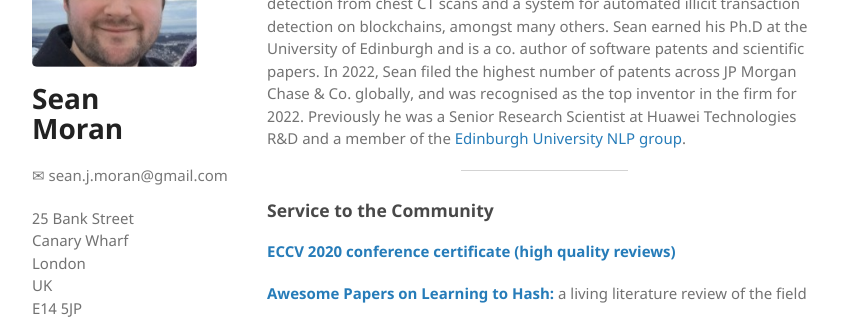
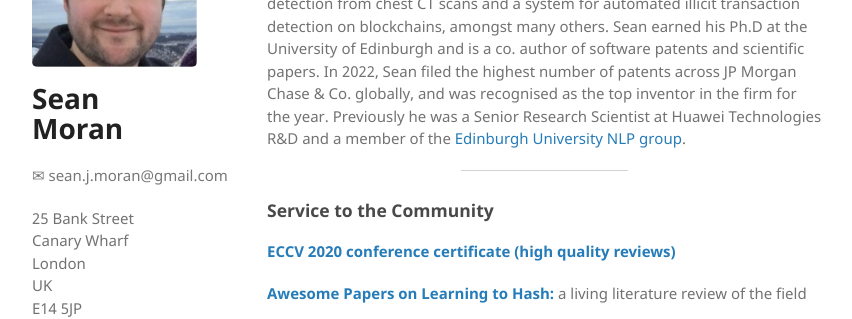
Before and after one commit to sjmoran/sjmoran.github.io, a Jekyll site: the page built from index.html, in a window 1280 px wide and 900 px high. Shown: the part 156-475 px from the top of the window, without its empty margins (26-878 px from the left). Built offline with Jekyll 4.4.1, drawn with Linux system fonts in a browser that asks for light colours; some of the changed text lies outside the part shown.

Commit message:
Update index.html

```diff
--- a/index.html
+++ b/index.html
@@ -3,7 +3,7 @@ layout: default
 ---
 
 <p>Sean Moran is a Senior Machine Learning & Data Specialist and Prolific Inventor at <a target="_blank" href="https://www.jpmorganchase.com/">JP Morgan Chase & Co.</a> He leads teams which develop fundamental customer-focused AI/ML technologies. Examples include a scalable real-time search engine for sourcecode, a federated AI/ML system for COVID-19 detection from chest CT scans and a system for automated illicit transaction detection on blockchains, amongst many others. Sean earned his Ph.D at the University of Edinburgh and is a co. author of software patents and scientific papers.
-In 2022, Sean filed the highest number of patents across JP Morgan Chase & Co. globally, and was recognised as the top inventor in the firm for 2022. Previously he was a Senior Research Scientist at Huawei Technologies R&D and a member of the <a target="_blank" href="https://edinburghnlp.inf.ed.ac.uk/">Edinburgh University NLP group</a>.</p>
+In 2022, Sean filed the highest number of patents across JP Morgan Chase & Co. globally, and was recognised as the top inventor in the firm for the year. Previously he was a Senior Research Scientist at Huawei Technologies R&D and a member of the <a target="_blank" href="https://edinburghnlp.inf.ed.ac.uk/">Edinburgh University NLP group</a>.</p>
 
 <hr />
 
```
